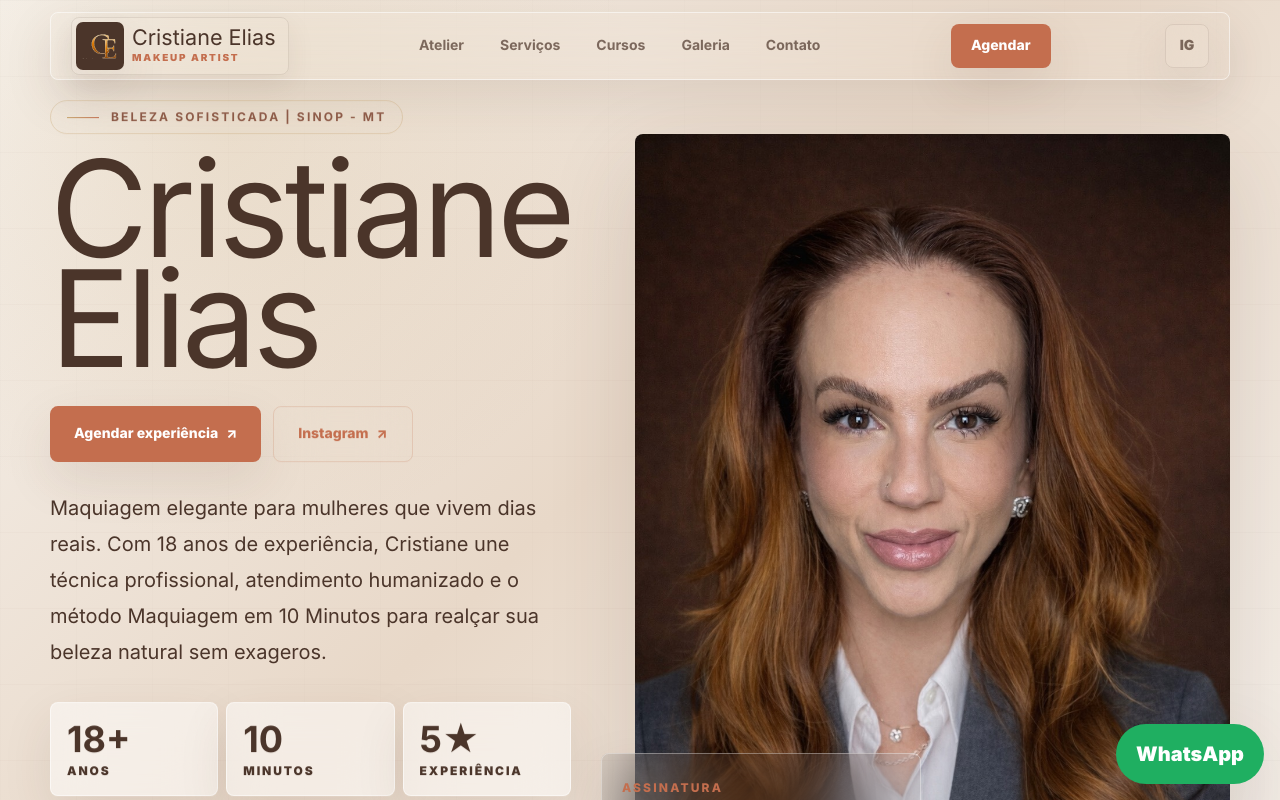
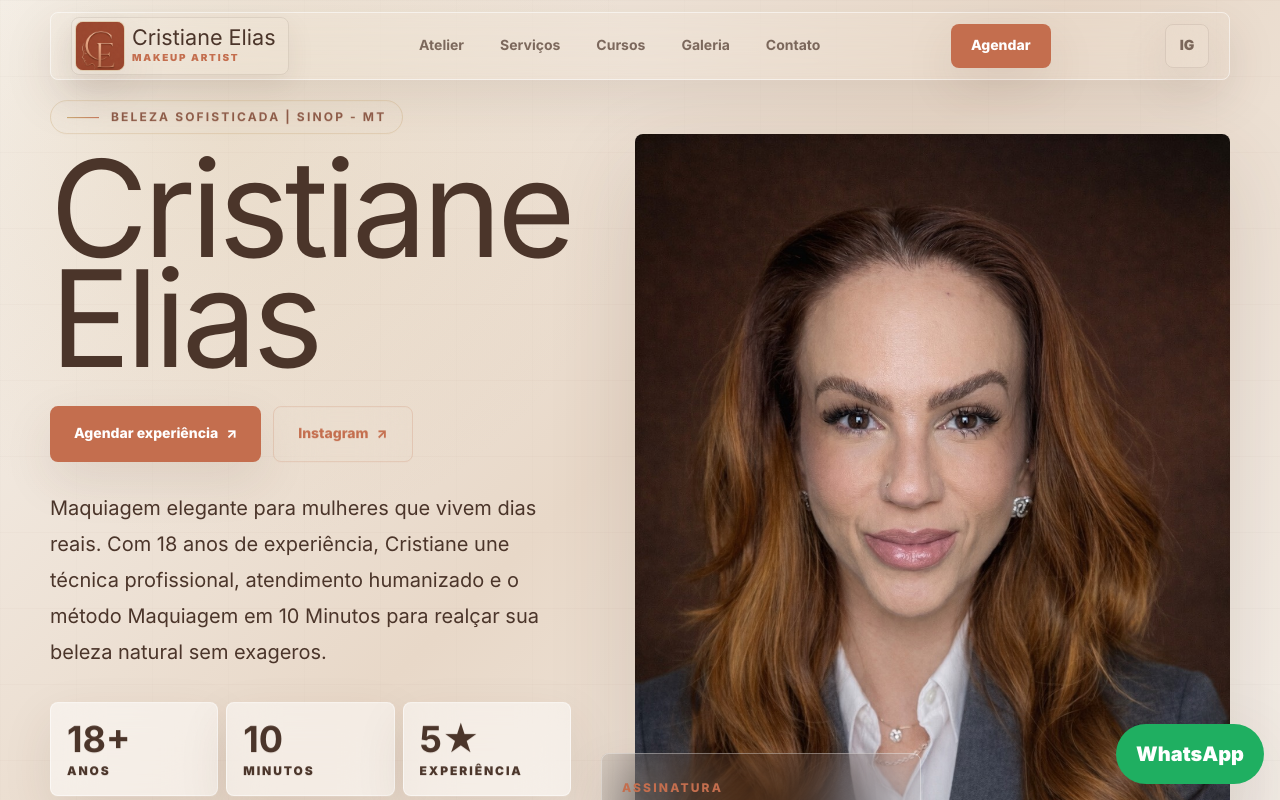
Before and after one commit to freelanortemt/CristianeElias, a Next.js app: page / in a window 1280 px wide. Shown: the top 800 px of the page. Built offline with nearby package versions, Linux system fonts and the light colour scheme.

Commit message:
Update premium header logo

```diff
--- a/app/page.tsx
+++ b/app/page.tsx
@@ -500,11 +500,11 @@ function Header() {
           aria-label="Cristiane Elias"
           className="group inline-flex min-w-0 items-center gap-2 rounded-luxe border border-coffee/10 bg-white/86 p-1 pr-3 shadow-[0_10px_28px_rgba(75,53,42,0.08)] backdrop-blur-xl transition hover:border-gold/45"
         >
-          <span className="grid h-11 w-11 shrink-0 place-items-center rounded-[7px] bg-coffee shadow-soft md:h-12 md:w-12">
+          <span className="grid h-11 w-11 shrink-0 place-items-center overflow-hidden rounded-[7px] bg-terracotta shadow-soft ring-1 ring-gold/35 md:h-12 md:w-12">
             <img
-              src={img("ce-premium-monogram.svg")}
+              src={img("ce-header-premium.png")}
               alt=""
-              className="h-9 w-9 object-contain md:h-10 md:w-10"
+              className="h-full w-full object-cover"
             />
           </span>
           <span className="min-w-0 leading-none">
```
Also changed, not shown: public/images/ce-header-premium.png (added).
